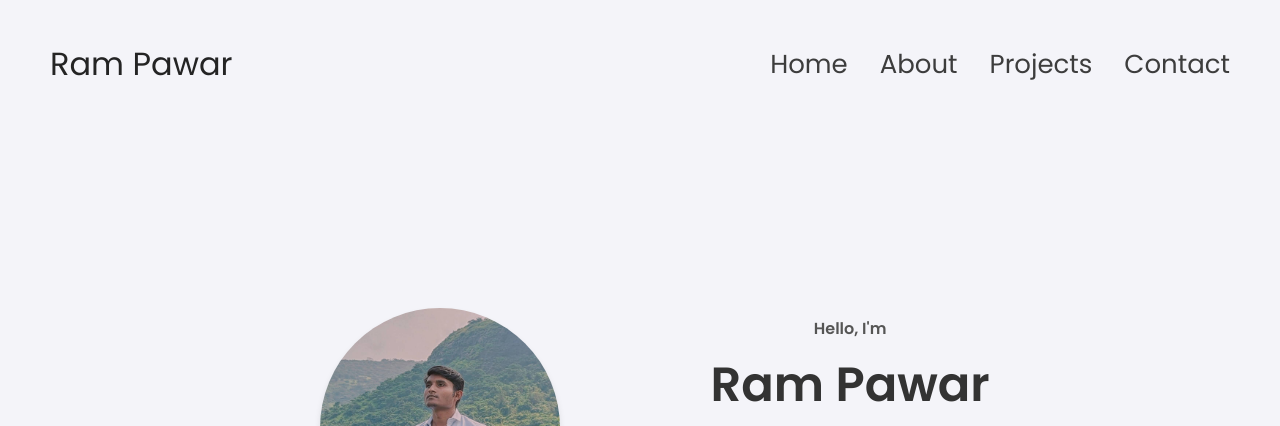
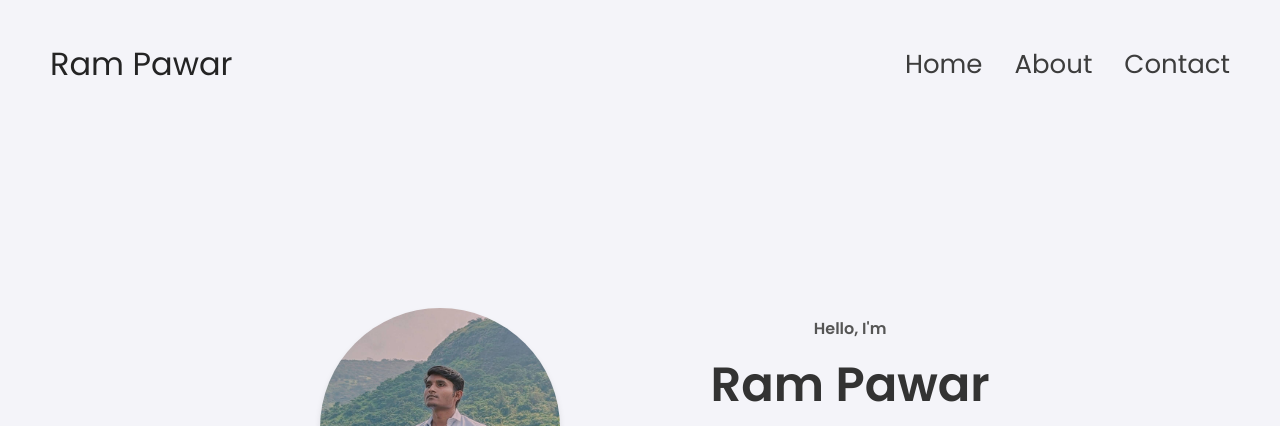
Before and after one commit to Rampawardz/MWA, a plain HTML site: page index.html in a window 1280 px wide. Shown: the top 426 px of the page. Drawn offline with Linux system fonts and the light colour scheme.

Commit message:
Update index.html

```diff
--- a/index.html
+++ b/index.html
@@ -14,7 +14,7 @@
         <div class="nav-link">
             <a href="#Home" style="color: rgb(61, 61, 61);">Home</a>
             <a href="#About" style="color: rgb(61, 61, 61);">About</a>
-            <a href="#Projects" style="color: rgb(61, 61, 61);">Projects</a>
+<!--             <a href="#Projects" style="color: rgb(61, 61, 61);">Projects</a> -->
             <a href="#Contact" style="color: rgb(61, 61, 61);">Contact</a>
         </div>
 
```
